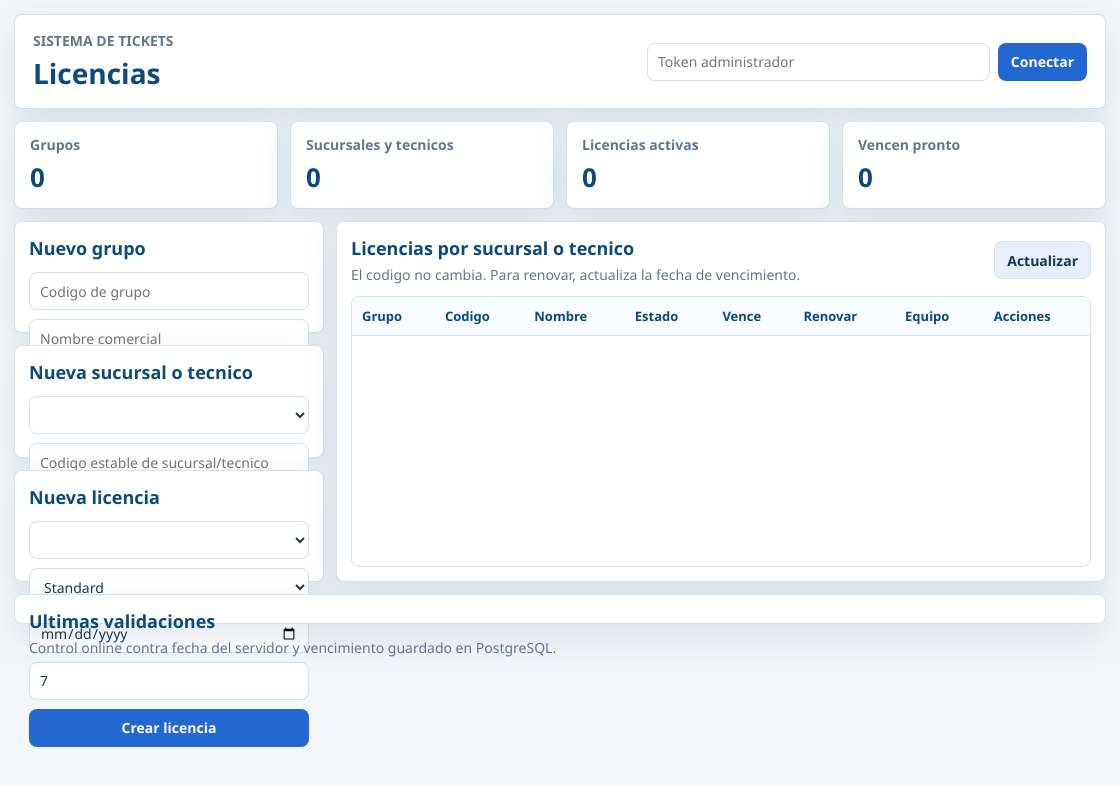
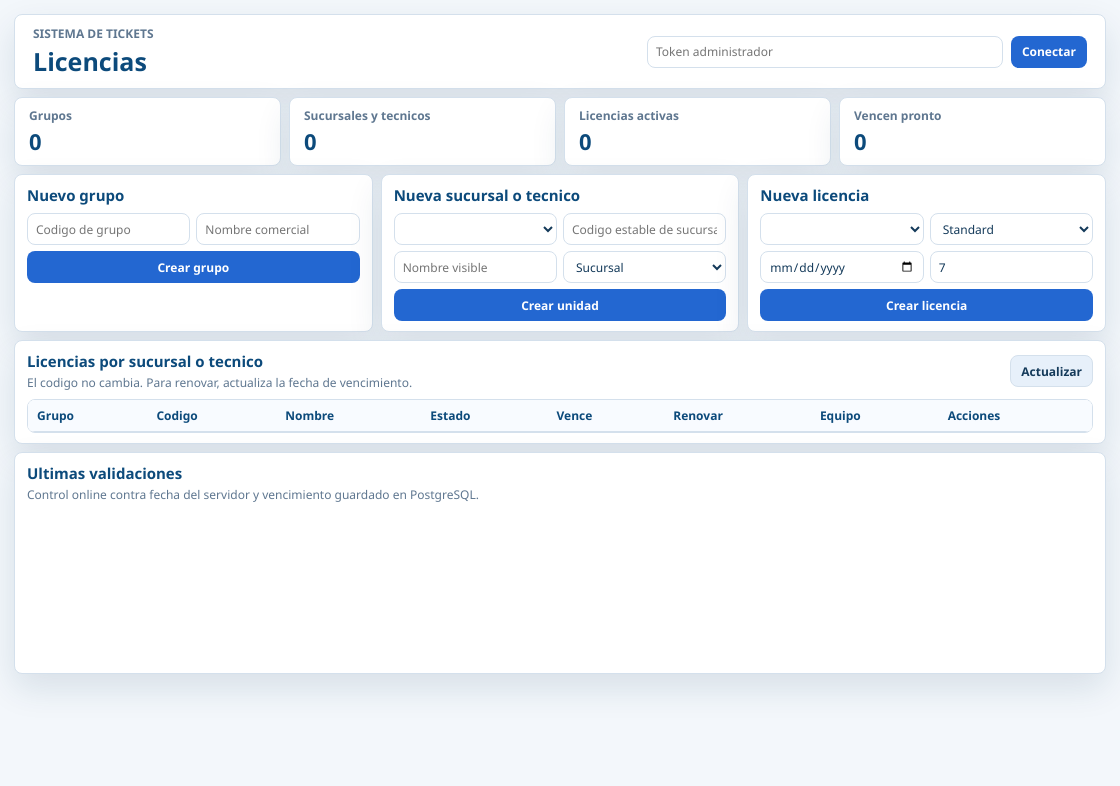
Before and after one commit to faku03/sistemadeadmisiontecnicos, an Electron app: page admin-panel/index.html in a window 1120 px wide. Drawn offline with Linux system fonts and the light colour scheme.

Commit message:
Ordenar layout del panel administrativo

```diff
--- a/admin-panel/admin.css
+++ b/admin-panel/admin.css
@@ -32,7 +32,7 @@ body {
   background: var(--bg);
   color: var(--text);
   font-family: "Segoe UI", Arial, sans-serif;
-  font-size: 14px;
+  font-size: 12px;
   letter-spacing: 0;
 }
 
@@ -47,8 +47,8 @@ select {
   height: calc(100vh - 28px);
   margin: 14px auto;
   display: grid;
-  grid-template-rows: auto auto auto 1fr 150px;
-  gap: 12px;
+  grid-template-rows: auto auto auto minmax(0, 1fr) 104px;
+  gap: 8px;
 }
 
 .topbar,
@@ -61,8 +61,8 @@ select {
 }
 
 .topbar {
-  min-height: 82px;
-  padding: 16px 18px;
+  min-height: 60px;
+  padding: 10px 18px;
   display: flex;
   align-items: center;
   justify-content: space-between;
@@ -70,7 +70,7 @@ select {
 }
 
 .eyebrow {
-  margin: 0 0 4px;
+  margin: 0 0 2px;
   color: var(--muted);
   font-weight: 700;
   text-transform: uppercase;
@@ -84,15 +84,15 @@ h2 {
 }
 
 h1 {
-  font-size: 28px;
+  font-size: 25px;
 }
 
 h2 {
-  font-size: 18px;
+  font-size: 15px;
 }
 
 p {
-  margin: 5px 0 0;
+  margin: 3px 0 0;
   color: var(--muted);
 }
 
@@ -106,8 +106,8 @@ p {
 input,
 select {
   width: 100%;
-  height: 38px;
-  padding: 8px 10px;
+  height: 32px;
+  padding: 6px 8px;
   border: 1px solid var(--border);
   border-radius: var(--radius);
   outline: none;
@@ -122,8 +122,8 @@ select:focus {
 }
 
 .btn {
-  min-height: 38px;
-  padding: 8px 12px;
+  min-height: 32px;
+  padding: 6px 10px;
   border: 1px solid transparent;
   border-radius: var(--radius);
   cursor: pointer;
@@ -157,8 +157,8 @@ select:focus {
 }
 
 .message {
-  min-height: 36px;
-  padding: 9px 12px;
+  min-height: 30px;
+  padding: 7px 10px;
   border-radius: var(--radius);
   border: 1px solid var(--border);
   background: var(--surface-soft);
@@ -178,15 +178,15 @@ select:focus {
 .summary-grid {
   display: grid;
   grid-template-columns: repeat(4, 1fr);
-  gap: 12px;
+  gap: 8px;
 }
 
 .summary-card {
-  min-height: 76px;
-  padding: 13px 15px;
+  min-height: 54px;
+  padding: 9px 14px;
   display: grid;
   align-content: center;
-  gap: 5px;
+  gap: 2px;
 }
 
 .summary-card span {
@@ -196,32 +196,37 @@ select:focus {
 
 .summary-card strong {
   color: var(--title);
-  font-size: 26px;
+  font-size: 22px;
 }
 
 .content-grid {
   min-height: 0;
   display: grid;
-  grid-template-columns: 310px 1fr;
-  gap: 12px;
+  grid-template-rows: minmax(0, 1fr) auto;
+  gap: 8px;
 }
 
 .forms-column {
   min-height: 0;
   display: grid;
-  grid-template-rows: auto auto auto;
-  gap: 12px;
+  grid-template-columns: repeat(3, minmax(0, 1fr));
+  gap: 8px;
 }
 
 .panel {
   min-height: 0;
-  padding: 14px;
+  padding: 10px 12px;
 }
 
 .stack {
   display: grid;
-  gap: 9px;
-  margin-top: 12px;
+  grid-template-columns: repeat(2, minmax(0, 1fr));
+  gap: 6px;
+  margin-top: 8px;
+}
+
+.stack .btn {
+  grid-column: 1 / -1;
 }
 
 .main-panel {
@@ -234,7 +239,7 @@ select:focus {
   align-items: center;
   justify-content: space-between;
   gap: 12px;
-  margin-bottom: 12px;
+  margin-bottom: 8px;
 }
 
 .table-wrap {
@@ -264,7 +269,7 @@ table {
 
 th,
 td {
-  padding: 10px;
+  padding: 7px 9px;
   border-bottom: 1px solid var(--border);
   text-align: left;
   vertical-align: middle;
@@ -277,7 +282,7 @@ th {
   z-index: 1;
   background: var(--surface-soft);
   color: var(--title);
-  font-size: 13px;
+  font-size: 12px;
 }
 
 td.actions {
@@ -289,8 +294,8 @@ td.actions {
 .status-pill {
   display: inline-flex;
   align-items: center;
-  min-height: 26px;
-  padding: 4px 8px;
+  min-height: 23px;
+  padding: 3px 7px;
   border-radius: var(--radius);
   font-weight: 700;
   background: var(--secondary);
@@ -313,7 +318,7 @@ td.actions {
 
 .renew-box {
   display: grid;
-  grid-template-columns: 136px auto;
+  grid-template-columns: 122px auto;
   gap: 6px;
   align-items: center;
 }
@@ -330,21 +335,25 @@ td.actions {
   grid-template-rows: auto 1fr;
 }
 
+.audit-panel .panel-header {
+  margin-bottom: 6px;
+}
+
 .audit-list {
   min-height: 0;
   overflow: auto;
   display: grid;
-  gap: 8px;
+  gap: 6px;
 }
 
 .audit-item {
-  padding: 9px 10px;
+  padding: 7px 9px;
   border: 1px solid var(--border);
   border-radius: var(--radius);
   background: var(--surface-soft);
   display: grid;
-  grid-template-columns: 130px 1fr 160px;
-  gap: 10px;
+  grid-template-columns: 110px 1fr 145px;
+  gap: 8px;
 }
 
 .audit-item strong {
```
